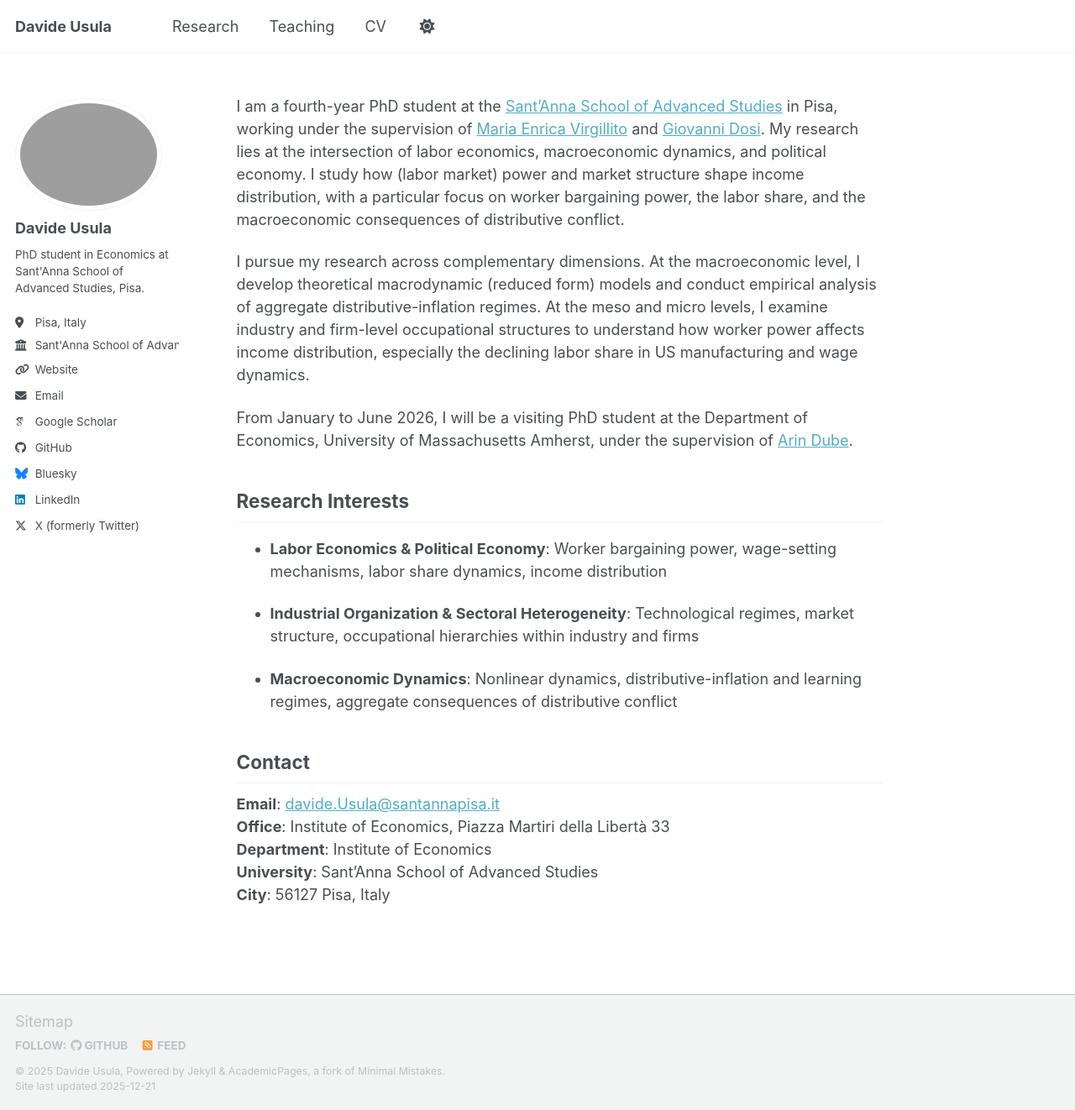
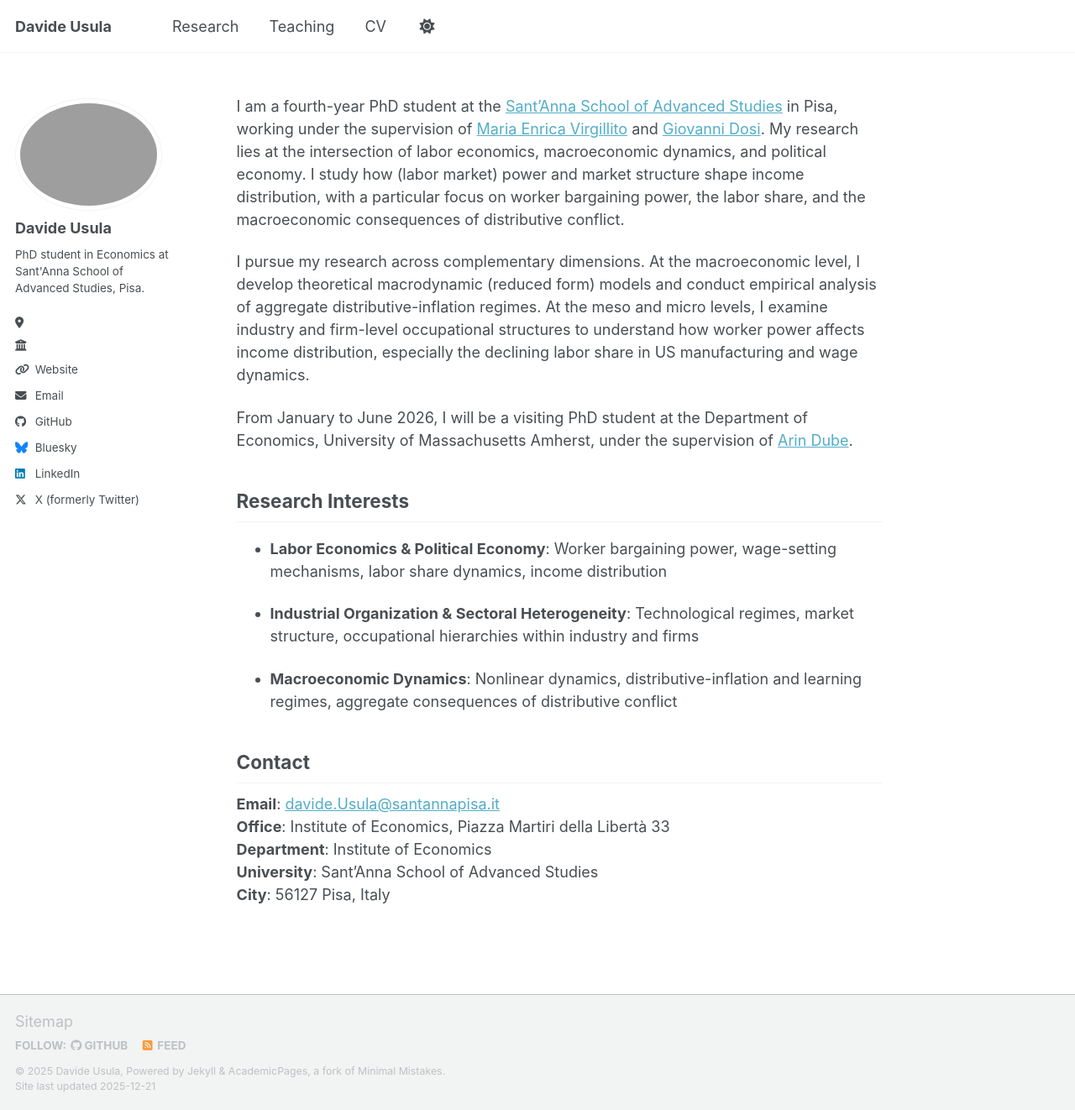
Before and after one commit to davideusula/davideusula.github.io, a Jekyll site: the page built from _pages/about.md, in a window 1280 px wide and 1322 px high. Shown: the whole window at 84% size. Built offline with Jekyll 4.4.1, drawn with Linux system fonts in a browser that asks for light colours; some web fonts are replaced; a script bundle is joined from its source files by our own code; library files that are not in the unit come from our copies.

Commit message:
Update _config.yml

```diff
--- a/_config.yml
+++ b/_config.yml
@@ -28,14 +28,14 @@ author:
   name             : "Davide Usula"
   pronouns         : # example: "he/him"
   bio              : "PhD student in Economics at Sant'Anna School of Advanced Studies, Pisa."
-  location         : "Pisa, Italy"
-  employer         : "Sant'Anna School of Advanced Studies, Pisa"
+  location         : ""
+  employer         : ""
   uri              : "https://davideusula.github.io"
   email            : "davide.Usula@santannapisa.it"
 
   # Academic websites
 
-  googlescholar    : ""
+ # googlescholar    : ""
 
 
 
```
